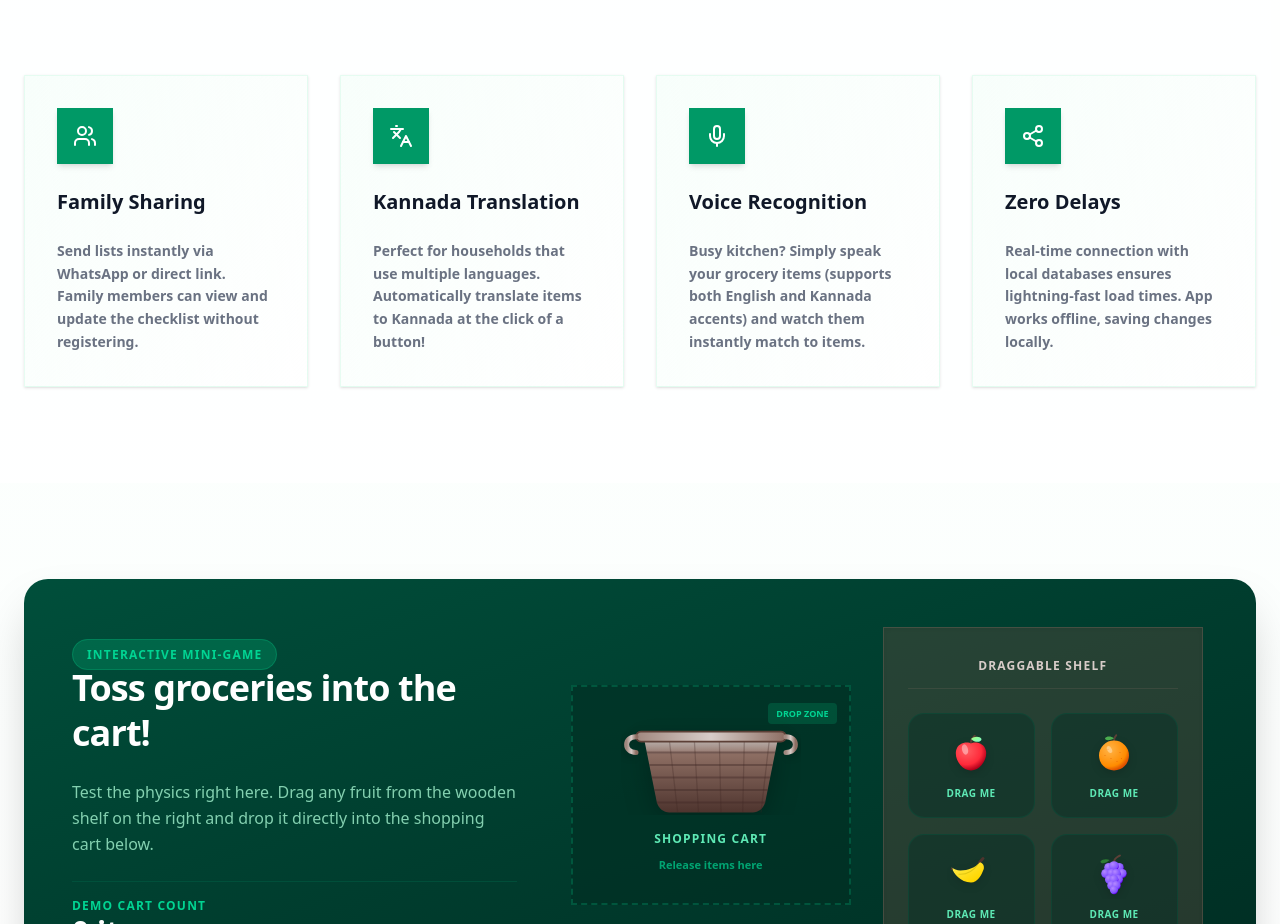
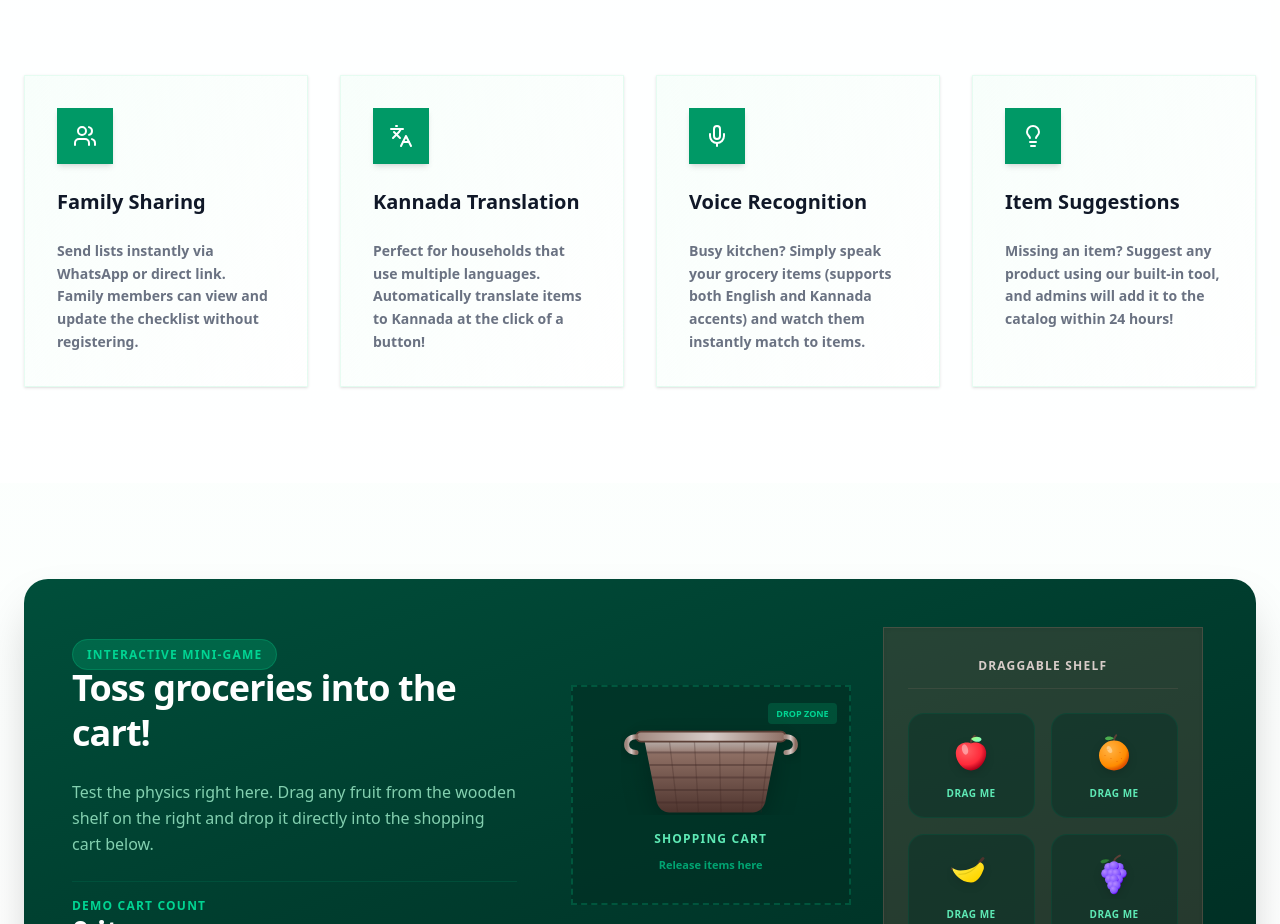
Before and after one commit to sid-1974/Home-grocery, a Next.js app in the folder apps/frontend/: page /home in a window 1280 px wide. Shown: the part 980-1904 px from the top of the page. Built offline with nearby package versions, Linux system fonts and the light colour scheme.

Commit message:
added sug

```diff
--- a/apps/frontend/src/app/home/components/FeaturesSection.tsx
+++ b/apps/frontend/src/app/home/components/FeaturesSection.tsx
@@ -1,7 +1,7 @@
 "use client";
 
 import { motion } from "framer-motion";
-import { Users, Languages, Mic, Share2 } from "lucide-react";
+import { Users, Languages, Mic, Lightbulb } from "lucide-react";
 
 export default function FeaturesSection() {
   const features = [
@@ -21,9 +21,9 @@ export default function FeaturesSection() {
       desc: "Busy kitchen? Simply speak your grocery items (supports both English and Kannada accents) and watch them instantly match to items.",
     },
     {
-      icon: <Share2 size={24} />,
-      title: "Zero Delays",
-      desc: "Real-time connection with local databases ensures lightning-fast load times. App works offline, saving changes locally.",
+      icon: <Lightbulb size={24} />,
+      title: "Item Suggestions",
+      desc: "Missing an item? Suggest any product using our built-in tool, and admins will add it to the catalog within 24 hours!",
     },
   ];
 
```
